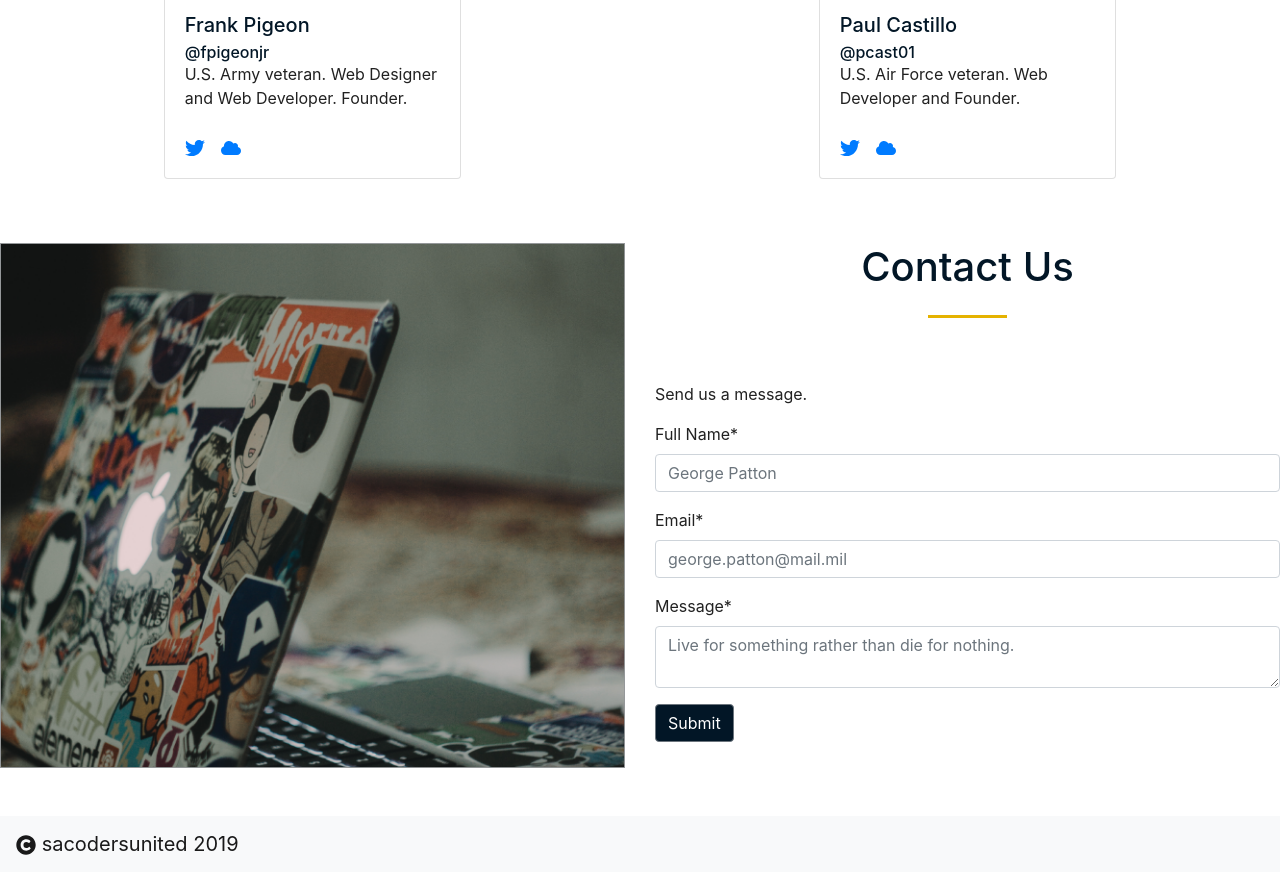
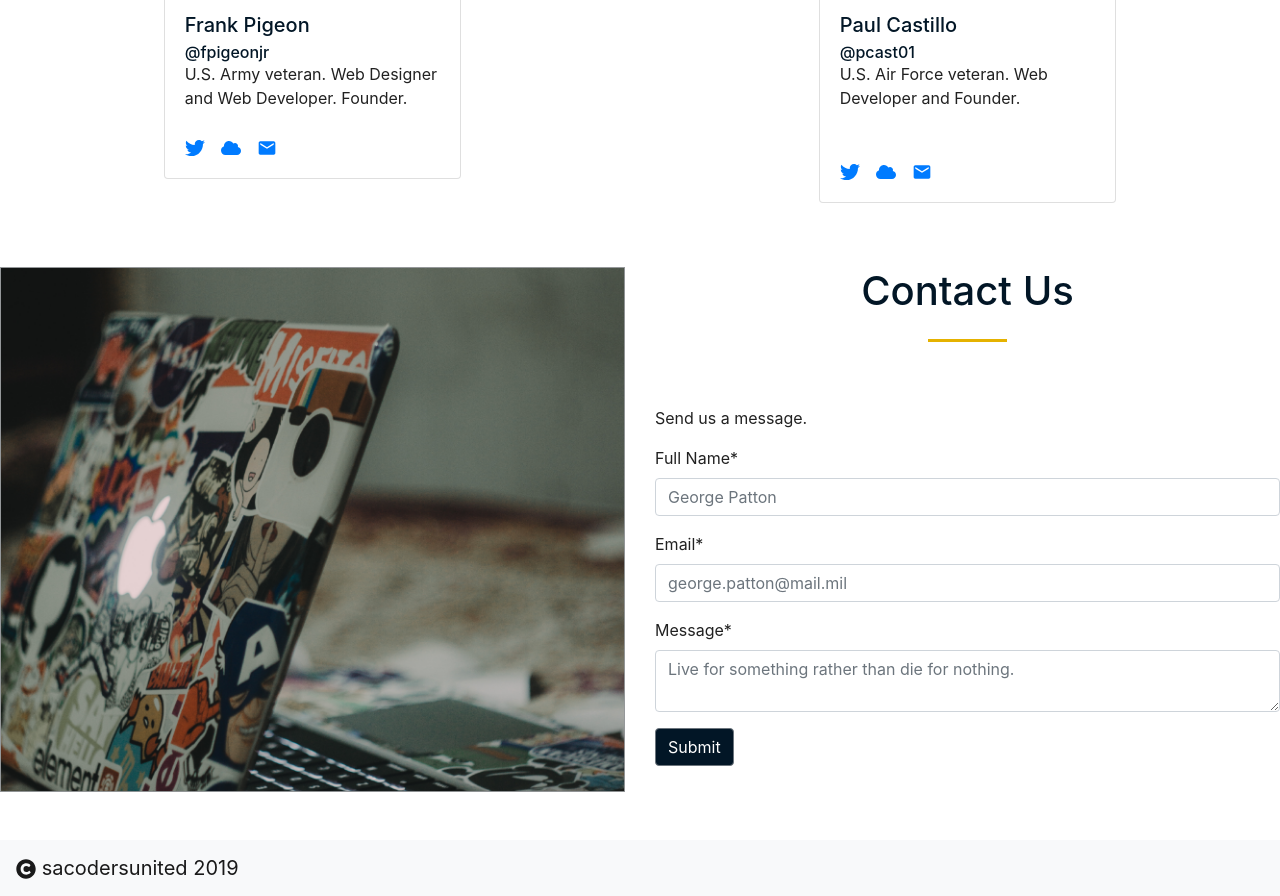
Before and after one commit to sacodersunited/landingpage, a React (Create React App) app: page / in a window 1280 px wide. Shown: the part 3620-4516 px from the top of the page. Before the commit the page ends 4492 px from the top, so only its background shows below. Built offline with nearby package versions, Linux system fonts and the light colour scheme.

Commit message:
Added email icons for every founder.

```diff
--- a/src/components/ContactForm.js
+++ b/src/components/ContactForm.js
@@ -109,7 +109,6 @@ class ContactForm extends React.Component {
   render() {
     if (this.state.requestFailed) return <p>Failed!</p>;
     const { name, message, email } = this.state;
-    // console.log(this.message);
 
     return (
       <Form id="gform" onSubmit={this.handleSubmit}>
--- a/src/components/Team.js
+++ b/src/components/Team.js
@@ -1,4 +1,4 @@
-import React from 'react'
+import React from "react";
 import {
   Row,
   Col,
@@ -8,16 +8,17 @@ import {
   CardBody,
   CardTitle,
   CardSubtitle
-} from 'reactstrap'
-import styled from 'styled-components'
-import { FaTwitter, FaCloud } from 'react-icons/fa'
-import frank from '../img/frank.jpg'
-import paul from '../img/paul.jpg'
+} from "reactstrap";
+import styled from "styled-components";
+import { FaTwitter, FaCloud } from "react-icons/fa";
+import { MdEmail } from "react-icons/md";
+import frank from "../img/frank.jpg";
+import paul from "../img/paul.jpg";
 
 const ImgCardStyle = styled(CardImg)`
   height: 360px;
   object-fit: cover;
-`
+`;
 
 const Team = props => (
   <Row className="row justify-content-around">
@@ -49,7 +50,14 @@ const Team = props => (
               rel="noopener noreferrer"
               href="https://frankpigeon.com"
             >
-              <FaCloud size="20" />
+              <FaCloud size="20" className="mr-3" />
+            </a>
+            <a
+              target="_blank"
+              rel="noopener noreferrer"
+              href="mailto:frank@sacodersunited.com"
+            >
+              <MdEmail size="20" className="mr-3" />
             </a>
           </CardText>
         </CardBody>
@@ -70,6 +78,7 @@ const Team = props => (
           <CardText>
             U.S. Air Force veteran. Web Developer and Founder.
             <br /> <br />
+            <br></br>
             <a
               target="_blank"
               rel="noopener noreferrer"
@@ -80,15 +89,22 @@ const Team = props => (
             <a
               target="_blank"
               rel="noopener noreferrer"
-              href="https://pcast01.github.io/"
+              href="https://azraelsdomain.tech"
             >
-              <FaCloud size="20" />
+              <FaCloud size="20" className="mr-3" />
+            </a>
+            <a
+              target="_blank"
+              rel="noopener noreferrer"
+              href="mailto:paul@sacodersunited.com"
+            >
+              <MdEmail size="20" className="mr-3" />
             </a>
           </CardText>
         </CardBody>
       </Card>
     </Col>
   </Row>
-)
+);
 
-export default Team
+export default Team;
```
